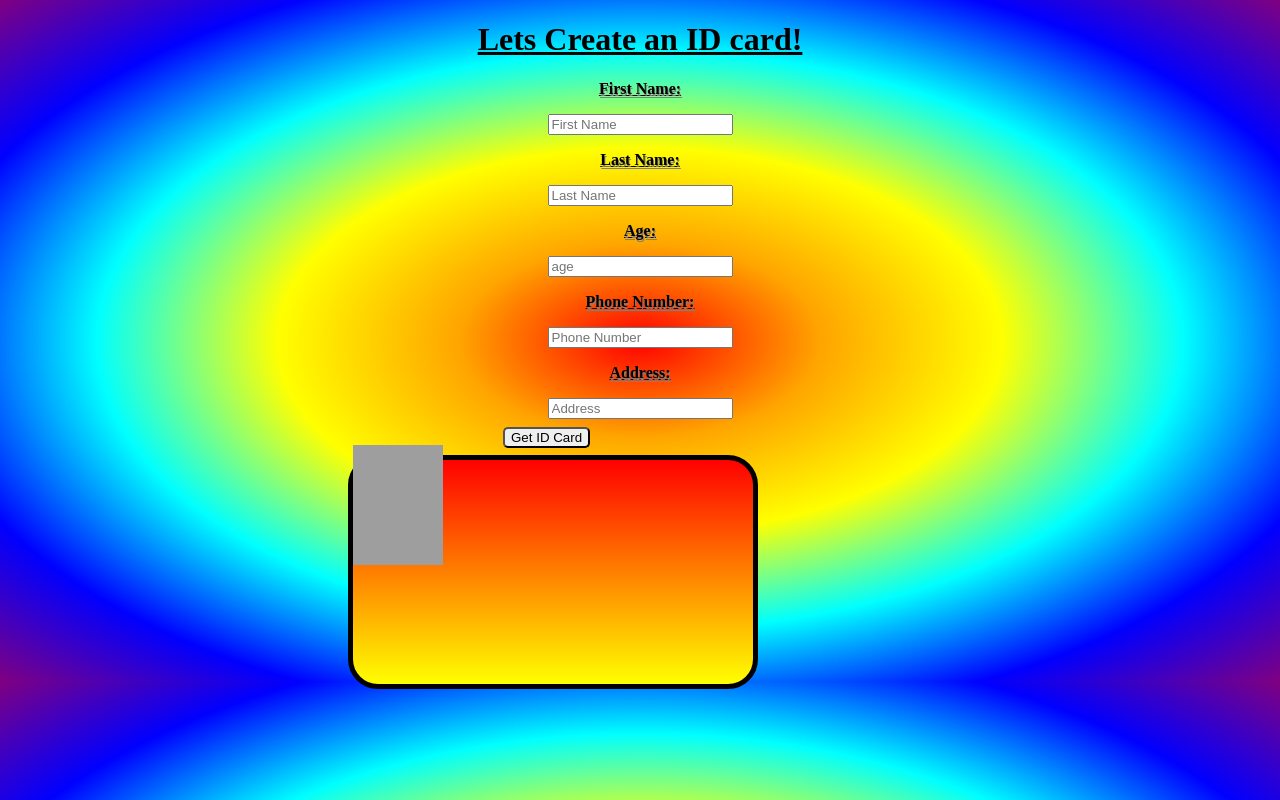
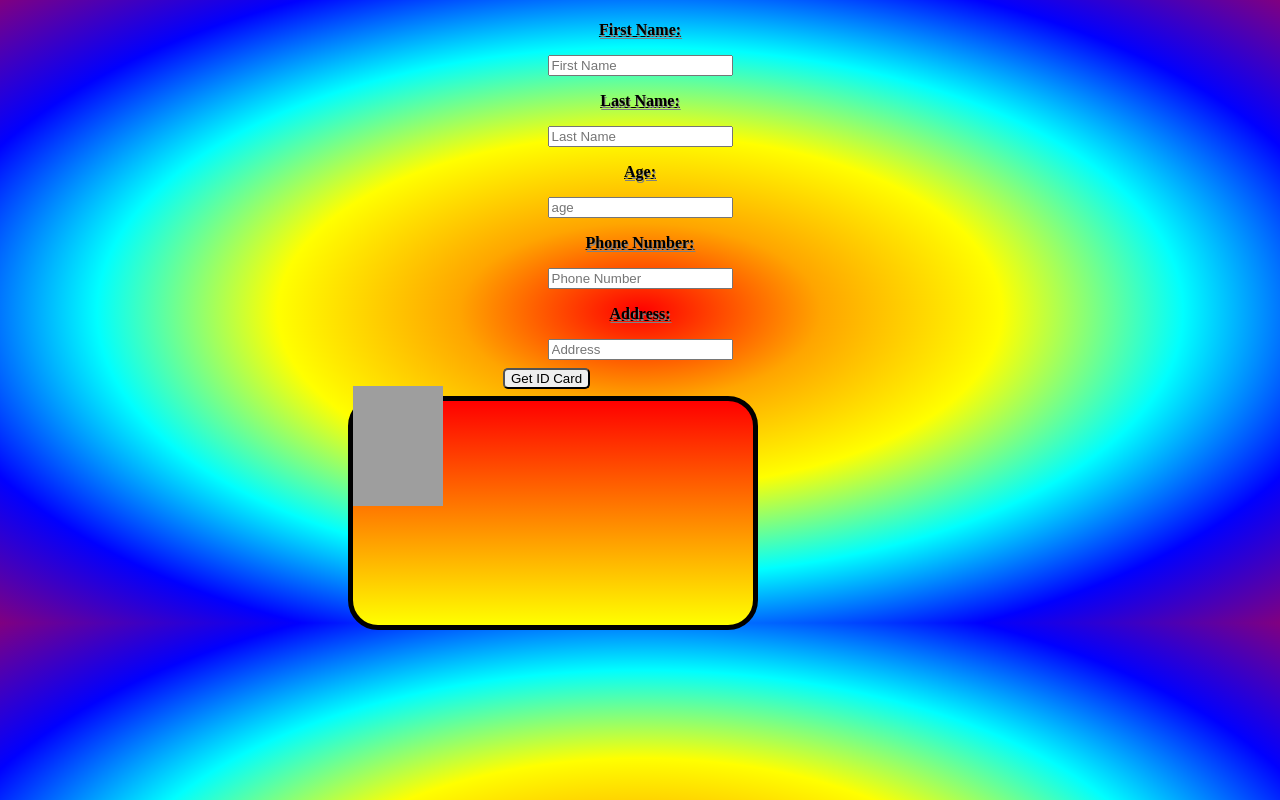
Before and after one commit to xBaughman/IDCard, a plain HTML site: page index.html in a window 1280 px wide. Drawn offline with Linux system fonts and the light colour scheme; grey boxes are pictures that could not be loaded.

Commit message:
My first change

```diff
--- a/index.html
+++ b/index.html
@@ -13,7 +13,7 @@
 
   <body>
 
-    <h1> Lets Create an ID card!</h1>
+    <h1></h1>
 
     <form>
 
```
